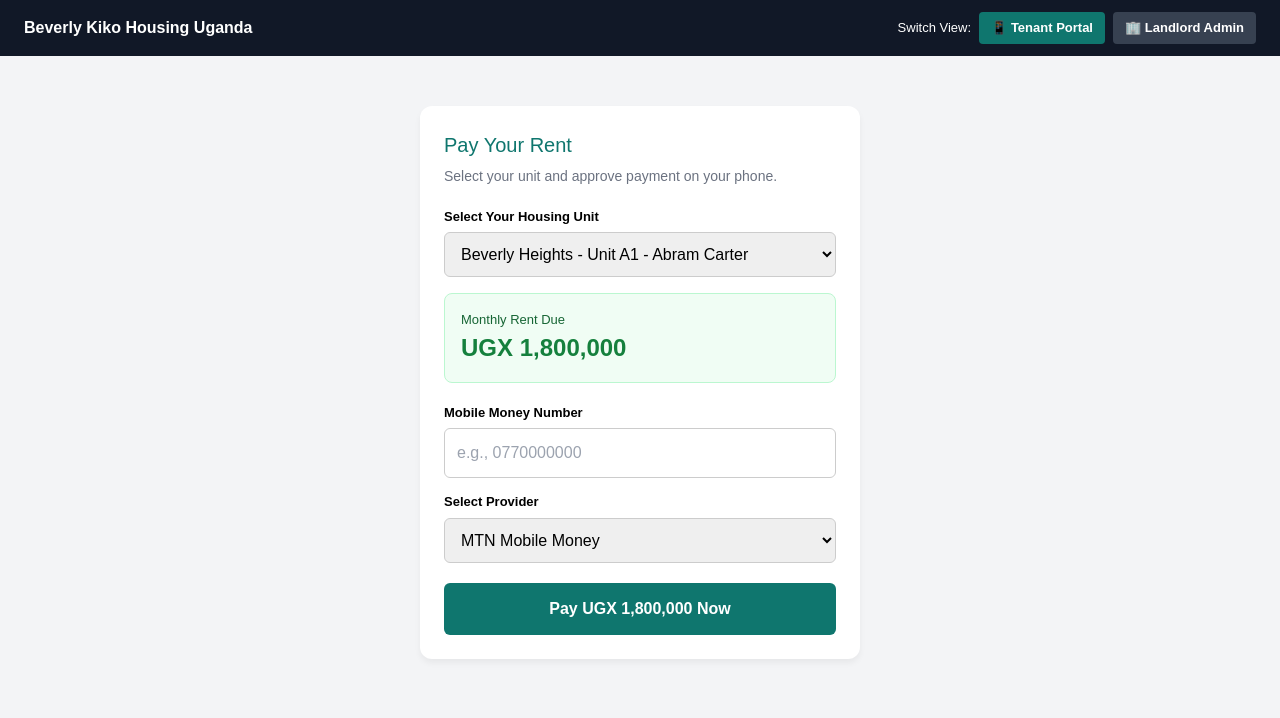
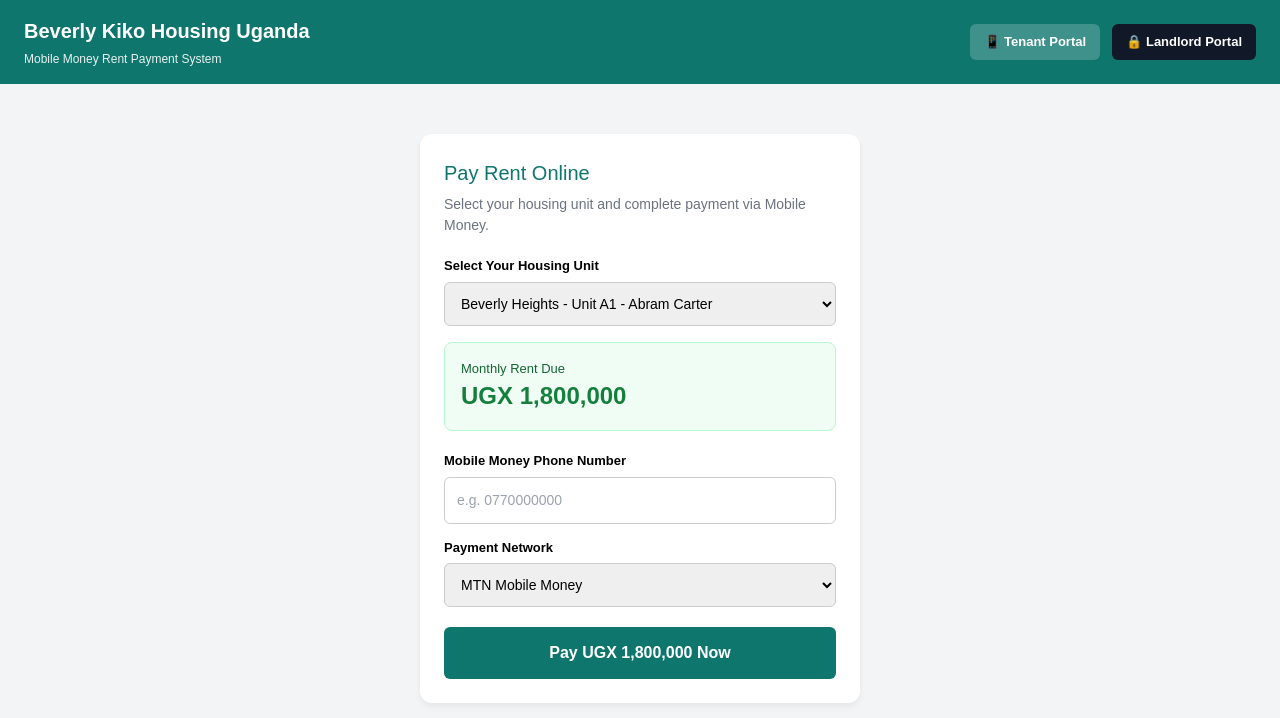
Before and after one commit to godmic9-sudo/beverly-kiko-housing, a React (Create React App) app: page / in a window 1280 px wide. Shown: the top 718 px of the page. Built offline with nearby package versions, Linux system fonts and the light colour scheme.

Commit message:
Separate routes: Tenant portal at / and Landlord admin at /admin

```diff
--- a/package.json
+++ b/package.json
@@ -6,6 +6,7 @@
     "lucide-react": "^0.263.1",
     "react": "^18.2.0",
     "react-dom": "^18.2.0",
+    "react-router-dom": "^7.18.4",
     "react-scripts": "5.0.1"
   },
   "devDependencies": {
--- a/src/App.js
+++ b/src/App.js
@@ -1,75 +1,49 @@
 import React, { useState } from 'react';
+import { BrowserRouter as Router, Routes, Route, Link, Navigate, useNavigate } from 'react-router-dom';
 
 const initialProperties = [
-  { id: 'PROP-101', title: 'Beverly Heights - Unit A1', location: 'Kololo, Kampala', rentUgx: 1800000, tenant: 'Abram Carter', phone: '0770000001', status: 'Due' },
-  { id: 'PROP-102', title: 'Beverly Suites - Unit B4', location: 'Naalya, Kampala', rentUgx: 850000, tenant: 'Kiko Housing', phone: '0750000002', status: 'Due' },
+  { id: 'PROP-101', title: 'Beverly Heights - Unit A1', location: 'Kololo, Kampala', rentUgx: 1800000, tenant: 'Abram Carter', phone: '0770000001' },
+  { id: 'PROP-102', title: 'Beverly Suites - Unit B4', location: 'Naalya, Kampala', rentUgx: 850000, tenant: 'Kiko Housing', phone: '0750000002' },
+  { id: 'PROP-103', title: 'Beverly Manor - Unit C2', location: 'Ntinda, Kampala', rentUgx: 1200000, tenant: 'N/A', phone: 'N/A' },
+  { id: 'PROP-104', title: 'Beverly Villa - Unit 05', location: 'Muyenga, Kampala', rentUgx: 2500000, tenant: 'Sarah N', phone: '0780000003' },
 ];
 
-export default function App() {
-  const [role, setRole] = useState('tenant'); // 'tenant' or 'admin'
+// --- TENANT PORTAL PAGE ---
+function TenantPortal({ onNewPayment }) {
   const [selectedUnit, setSelectedUnit] = useState(initialProperties[0]);
   const [phone, setPhone] = useState('');
   const [provider, setProvider] = useState('MTN Mobile Money');
-  const [paymentStatus, setPaymentStatus] = useState('idle'); // 'idle', 'processing', 'success'
-
-  // Real-time notification list for Landlord/Admin
-  const [notifications, setNotifications] = useState([]);
-  const [transactions, setTransactions] = useState([
-    { id: 'TXN-9021', unit: 'Beverly Heights - Unit A1', amount: 1800000, provider: 'MTN Mobile Money', time: 'Yesterday' }
-  ]);
+  const [paymentStatus, setPaymentStatus] = useState('idle');
 
   const handleTenantPayment = (e) => {
     e.preventDefault();
     setPaymentStatus('processing');
 
-    // Simulate STK Push prompt & payment success
     setTimeout(() => {
       const newTxn = {
         id: `TXN-${Math.floor(1000 + Math.random() * 9000)}`,
         unit: selectedUnit.title,
+        tenant: selectedUnit.tenant,
         amount: selectedUnit.rentUgx,
         provider: provider,
         time: 'Just Now'
       };
 
-      setTransactions([newTxn, ...transactions]);
-      setNotifications([`🔔 Payment Received: UGX ${selectedUnit.rentUgx.toLocaleString()} from ${selectedUnit.tenant} (${selectedUnit.title})`, ...notifications]);
+      onNewPayment(newTxn);
       setPaymentStatus('success');
     }, 2500);
   };
 
   return (
-    <div style={{ fontFamily: 'sans-serif', backgroundColor: '#f3f4f6', minHeight: '100vh', paddingBottom: '40px' }}>
-
-      {/* Top Bar with Role Switcher */}
-      <div style={{ backgroundColor: '#111827', color: 'white', padding: '12px 24px', display: 'flex', justifyContent: 'space-between', alignItems: 'center' }}>
-        <span style={{ fontWeight: 'bold' }}>Beverly Kiko Housing Uganda</span>
-        <div style={{ display: 'flex', gap: '8px', alignItems: 'center', fontSize: '13px' }}>
-          <span>Switch View:</span>
-          <button
-            onClick={() => setRole('tenant')}
-            style={{ padding: '6px 12px', background: role === 'tenant' ? '#0f766e' : '#374151', color: 'white', border: 'none', borderRadius: '4px', cursor: 'pointer', fontWeight: 'bold' }}>
-            📱 Tenant Portal
-          </button>
-          <button
-            onClick={() => setRole('admin')}
-            style={{ padding: '6px 12px', background: role === 'admin' ? '#0f766e' : '#374151', color: 'white', border: 'none', borderRadius: '4px', cursor: 'pointer', fontWeight: 'bold' }}>
-            🏢 Landlord Admin {notifications.length > 0 && `(${notifications.length})`}
-          </button>
-        </div>
-      </div>
-
-      {/* ================= TENANT VIEW ================= */}
-      {role === 'tenant' && (
     <main style={{ maxWidth: '480px', margin: '30px auto', padding: '20px' }}>
       <div style={{ backgroundColor: 'white', borderRadius: '12px', padding: '24px', boxShadow: '0 4px 6px rgba(0,0,0,0.05)' }}>
-            <h2 style={{ margin: '0 0 6px 0', color: '#0f766e', fontSize: '20px' }}>Pay Your Rent</h2>
-            <p style={{ margin: '0 0 20px 0', color: '#6b7280', fontSize: '14px' }}>Select your unit and approve payment on your phone.</p>
+        <h2 style={{ margin: '0 0 6px 0', color: '#0f766e', fontSize: '20px' }}>Pay Rent Online</h2>
+        <p style={{ margin: '0 0 20px 0', color: '#6b7280', fontSize: '14px' }}>Select your housing unit and complete payment via Mobile Money.</p>
 
         <label style={{ fontSize: '13px', fontWeight: 'bold', display: 'block', marginBottom: '6px' }}>Select Your Housing Unit</label>
         <select
           onChange={(e) => setSelectedUnit(initialProperties.find(p => p.id === e.target.value))}
-              style={{ width: '100%', padding: '12px', borderRadius: '6px', border: '1px solid #ccc', marginBottom: '16px' }}
+          style={{ width: '100%', padding: '12px', borderRadius: '6px', border: '1px solid #ccc', marginBottom: '16px', fontSize: '14px' }}
         >
           {initialProperties.map(p => (
             <option key={p.id} value={p.id}>{p.title} - {p.tenant}</option>
@@ -84,23 +58,23 @@
         {paymentStatus === 'idle' && (
           <form onSubmit={handleTenantPayment}>
             <div style={{ marginBottom: '14px' }}>
-                  <label style={{ fontSize: '13px', fontWeight: 'bold', display: 'block', marginBottom: '6px' }}>Mobile Money Number</label>
+              <label style={{ fontSize: '13px', fontWeight: 'bold', display: 'block', marginBottom: '6px' }}>Mobile Money Phone Number</label>
               <input
                 type="text"
                 required
-                    placeholder="e.g., 0770000000"
+                placeholder="e.g. 0770000000"
                 value={phone}
                 onChange={(e) => setPhone(e.target.value)}
-                    style={{ width: '100%', padding: '12px', borderRadius: '6px', border: '1px solid #ccc', boxSizing: 'border-box' }}
+                style={{ width: '100%', padding: '12px', borderRadius: '6px', border: '1px solid #ccc', boxSizing: 'border-box', fontSize: '14px' }}
               />
             </div>
 
             <div style={{ marginBottom: '20px' }}>
-                  <label style={{ fontSize: '13px', fontWeight: 'bold', display: 'block', marginBottom: '6px' }}>Select Provider</label>
+              <label style={{ fontSize: '13px', fontWeight: 'bold', display: 'block', marginBottom: '6px' }}>Payment Network</label>
               <select
                 value={provider}
                 onChange={(e) => setProvider(e.target.value)}
-                    style={{ width: '100%', padding: '12px', borderRadius: '6px', border: '1px solid #ccc' }}
+                style={{ width: '100%', padding: '12px', borderRadius: '6px', border: '1px solid #ccc', fontSize: '14px' }}
               >
                 <option value="MTN Mobile Money">MTN Mobile Money</option>
                 <option value="Airtel Money">Airtel Money</option>
@@ -116,30 +90,109 @@
         {paymentStatus === 'processing' && (
           <div style={{ textAlign: 'center', padding: '30px 0' }}>
             <div style={{ fontSize: '18px', fontWeight: 'bold', color: '#0f766e', marginBottom: '8px' }}>Sending Mobile Money Prompt...</div>
-                <p style={{ color: '#6b7280', fontSize: '14px' }}>Please check your phone (<strong>{phone}</strong>) and enter your PIN to authorize payment.</p>
+            <p style={{ color: '#6b7280', fontSize: '14px' }}>Please check your mobile phone (<strong>{phone}</strong>) and enter your PIN to approve the payment.</p>
           </div>
         )}
 
         {paymentStatus === 'success' && (
           <div style={{ textAlign: 'center', padding: '20px 0' }}>
             <h3 style={{ color: '#16a34a', margin: '0 0 8px 0' }}>Payment Successful!</h3>
-                <p style={{ color: '#4b5563', fontSize: '14px' }}>Thank you! Your rent receipt has been logged.</p>
+            <p style={{ color: '#4b5563', fontSize: '14px' }}>Thank you! Your rent payment has been logged and sent to the landlord.</p>
             <button onClick={() => setPaymentStatus('idle')} style={{ padding: '10px 20px', background: '#0f766e', color: 'white', border: 'none', borderRadius: '6px', cursor: 'pointer', marginTop: '12px' }}>
-                  Back to Portal
+              Back to Rent Portal
             </button>
           </div>
         )}
       </div>
     </main>
-      )}
+  );
+}
 
-      {/* ================= LANDLORD / ADMIN VIEW ================= */}
-      {role === 'admin' && (
+// --- LANDLORD ADMIN LOGIN PAGE ---
+function AdminLogin({ isAuthenticated, setIsAuthenticated }) {
+  const [username, setUsername] = useState('');
+  const [password, setPassword] = useState('');
+  const [error, setError] = useState(false);
+  const navigate = useNavigate();
+
+  const handleLogin = (e) => {
+    e.preventDefault();
+    // Default credentials
+    if (username === 'admin' && password === 'beverly2026') {
+      setIsAuthenticated(true);
+      setError(false);
+      navigate('/admin');
+    } else {
+      setError(true);
+    }
+  };
+
+  if (isAuthenticated) {
+    return <Navigate to="/admin" replace />;
+  }
+
+  return (
+    <main style={{ maxWidth: '380px', margin: '50px auto', padding: '20px' }}>
+      <div style={{ backgroundColor: 'white', borderRadius: '12px', padding: '28px', boxShadow: '0 4px 6px rgba(0,0,0,0.05)' }}>
+        <h2 style={{ margin: '0 0 8px 0', color: '#111827', fontSize: '20px' }}>🔒 Landlord Portal Login</h2>
+        <p style={{ color: '#6b7280', fontSize: '13px', marginBottom: '20px' }}>Authorized access only for property administrators.</p>
+
+        <form onSubmit={handleLogin}>
+          <div style={{ marginBottom: '14px' }}>
+            <label style={{ fontSize: '13px', fontWeight: 'bold', display: 'block', marginBottom: '4px' }}>Username</label>
+            <input
+              type="text"
+              required
+              placeholder="e.g. admin"
+              value={username}
+              onChange={(e) => setUsername(e.target.value)}
+              style={{ width: '100%', padding: '10px', borderRadius: '6px', border: '1px solid #ccc', boxSizing: 'border-box' }}
+            />
+          </div>
+
+          <div style={{ marginBottom: '16px' }}>
+            <label style={{ fontSize: '13px', fontWeight: 'bold', display: 'block', marginBottom: '4px' }}>Password</label>
+            <input
+              type="password"
+              required
+              placeholder="Password"
+              value={password}
+              onChange={(e) => setPassword(e.target.value)}
+              style={{ width: '100%', padding: '10px', borderRadius: '6px', border: '1px solid #ccc', boxSizing: 'border-box' }}
+            />
+          </div>
+
+          {error && <p style={{ color: '#ef4444', fontSize: '12px', marginBottom: '12px' }}>Invalid Username or Password!</p>}
+
+          <button type="submit" style={{ width: '100%', padding: '12px', backgroundColor: '#111827', color: 'white', border: 'none', borderRadius: '6px', fontWeight: 'bold', cursor: 'pointer' }}>
+            Login to Admin Dashboard
+          </button>
+        </form>
+      </div>
+    </main>
+  );
+}
+
+// --- PROTECTED LANDLORD DASHBOARD PAGE ---
+function AdminDashboard({ isAuthenticated, setIsAuthenticated, transactions, notifications }) {
+  if (!isAuthenticated) {
+    return <Navigate to="/admin/login" replace />;
+  }
+
+  return (
     <main style={{ maxWidth: '900px', margin: '30px auto', padding: '20px' }}>
-          {/* Notifications Alert Banner */}
+      <div style={{ display: 'flex', justifyContent: 'space-between', alignItems: 'center', marginBottom: '20px' }}>
+        <h2 style={{ margin: 0, color: '#111827' }}>Landlord Control Panel</h2>
+        <button
+          onClick={() => setIsAuthenticated(false)}
+          style={{ padding: '8px 16px', background: '#ef4444', color: 'white', border: 'none', borderRadius: '6px', cursor: 'pointer', fontWeight: 'bold', fontSize: '13px' }}>
+          Logout
+        </button>
+      </div>
+
       {notifications.length > 0 && (
         <div style={{ backgroundColor: '#fef3c7', borderLeft: '4px solid #f59e0b', padding: '16px', borderRadius: '6px', marginBottom: '20px' }}>
-              <h4 style={{ margin: '0 0 8px 0', color: '#92400e' }}>Payment Alerts Received</h4>
+          <h4 style={{ margin: '0 0 8px 0', color: '#92400e' }}>🔔 Live Rent Payment Notifications</h4>
           {notifications.map((note, idx) => (
             <div key={idx} style={{ fontSize: '14px', color: '#78350f', margin: '4px 0' }}>{note}</div>
           ))}
@@ -147,15 +200,14 @@
       )}
 
       <div style={{ backgroundColor: 'white', borderRadius: '12px', padding: '24px', boxShadow: '0 4px 6px rgba(0,0,0,0.05)' }}>
-            <h2 style={{ margin: '0 0 16px 0', color: '#111827' }}>Landlord Payment Collections</h2>
-
+        <h3 style={{ margin: '0 0 16px 0', color: '#374151' }}>Rent Collection History</h3>
         <table style={{ width: '100%', borderCollapse: 'collapse', fontSize: '14px' }}>
           <thead>
             <tr style={{ backgroundColor: '#f9fafb', textAlign: 'left', borderBottom: '1px solid #e5e7eb' }}>
               <th style={{ padding: '12px' }}>Transaction ID</th>
               <th style={{ padding: '12px' }}>Unit</th>
               <th style={{ padding: '12px' }}>Amount</th>
-                  <th style={{ padding: '12px' }}>Provider</th>
+              <th style={{ padding: '12px' }}>Network</th>
               <th style={{ padding: '12px' }}>Time</th>
             </tr>
           </thead>
@@ -173,8 +225,48 @@
         </table>
       </div>
     </main>
-      )}
-
-    </div>
   );
 }
+
+// --- MAIN APP ROUTER ---
+export default function App() {
+  const [isAuthenticated, setIsAuthenticated] = useState(false);
+  const [notifications, setNotifications] = useState([]);
+  const [transactions, setTransactions] = useState([
+    { id: 'TXN-9021', unit: 'Beverly Heights - Unit A1', amount: 1800000, provider: 'MTN Mobile Money', time: 'Yesterday' }
+  ]);
+
+  const handleNewPayment = (newTxn) => {
+    setTransactions(prev => [newTxn, ...prev]);
+    setNotifications(prev => [`Payment Received: UGX ${newTxn.amount.toLocaleString()} for ${newTxn.unit}`, ...prev]);
+  };
+
+  return (
+    <Router>
+      <div style={{ fontFamily: 'sans-serif', backgroundColor: '#f3f4f6', minHeight: '100vh', paddingBottom: '40px' }}>
+        <header style={{ backgroundColor: '#0f766e', color: 'white', padding: '16px 24px', display: 'flex', justifyContent: 'space-between', alignItems: 'center' }}>
+          <div>
+            <h1 style={{ margin: 0, fontSize: '20px', fontWeight: 'bold' }}>Beverly Kiko Housing Uganda</h1>
+            <p style={{ margin: '4px 0 0 0', fontSize: '12px', opacity: 0.9 }}>Mobile Money Rent Payment System</p>
+          </div>
+
+          <nav style={{ display: 'flex', gap: '12px' }}>
+            <Link to="/" style={{ color: 'white', textDecoration: 'none', fontSize: '13px', fontWeight: 'bold', background: 'rgba(255,255,255,0.2)', padding: '8px 14px', borderRadius: '6px' }}>
+              📱 Tenant Portal
+            </Link>
+            <Link to="/admin" style={{ color: 'white', textDecoration: 'none', fontSize: '13px', fontWeight: 'bold', background: '#111827', padding: '8px 14px', borderRadius: '6px' }}>
+              🔒 Landlord Portal
+            </Link>
+          </nav>
+        </header>
+
+        <Routes>
+          <Route path="/" element={<TenantPortal onNewPayment={handleNewPayment} />} />
+          <Route path="/admin/login" element={<AdminLogin isAuthenticated={isAuthenticated} setIsAuthenticated={setIsAuthenticated} />} />
+          <Route path="/admin" element={<AdminDashboard isAuthenticated={isAuthenticated} setIsAuthenticated={setIsAuthenticated} transactions={transactions} notifications={notifications} />} />
+          <Route path="*" element={<Navigate to="/" replace />} />
+        </Routes>
+      </div>
+    </Router>
+  );
+}
```
Also changed, not shown: 1 other file (tests, documents, lock files or other folders). Lines whose indentation alone changed are shown as unchanged.
